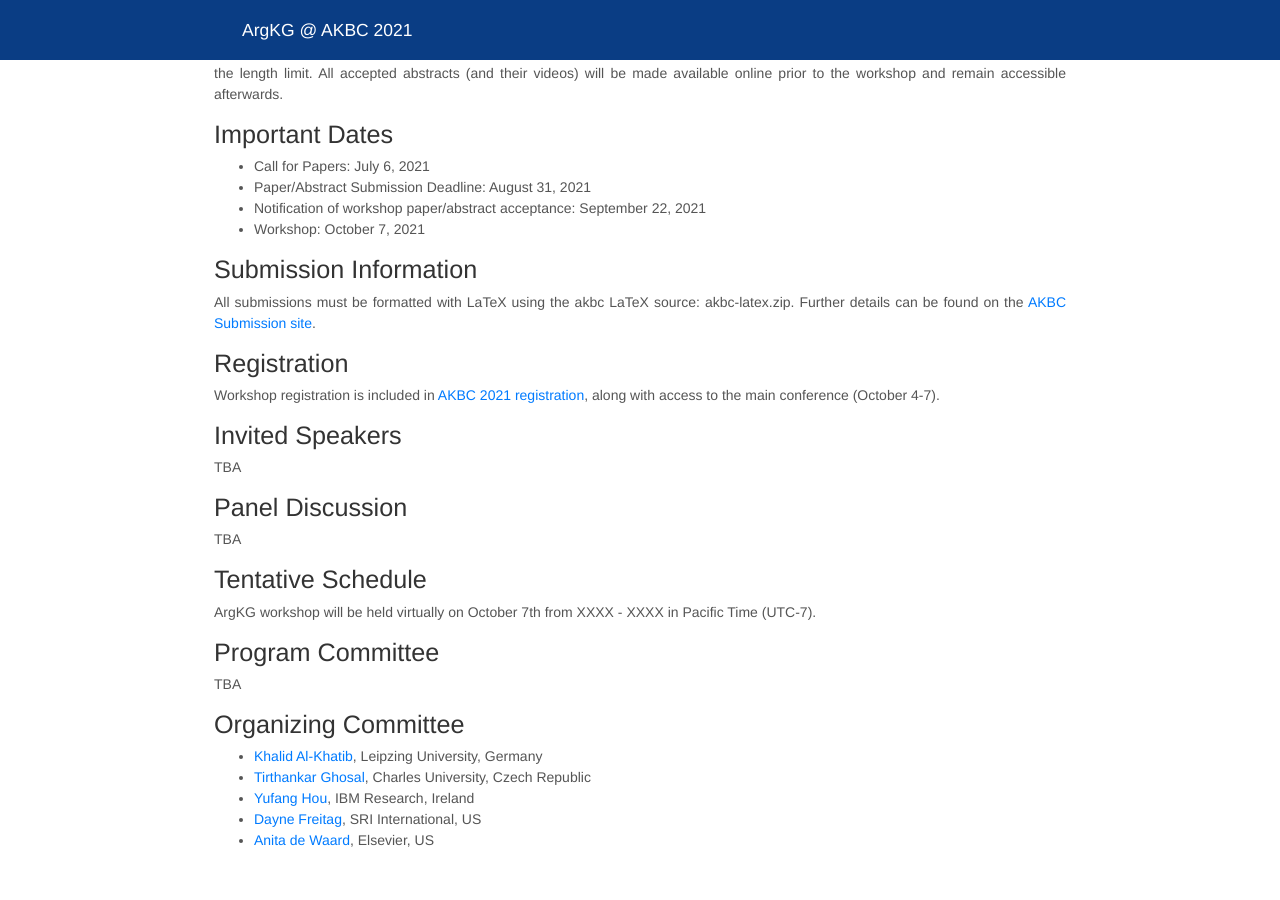
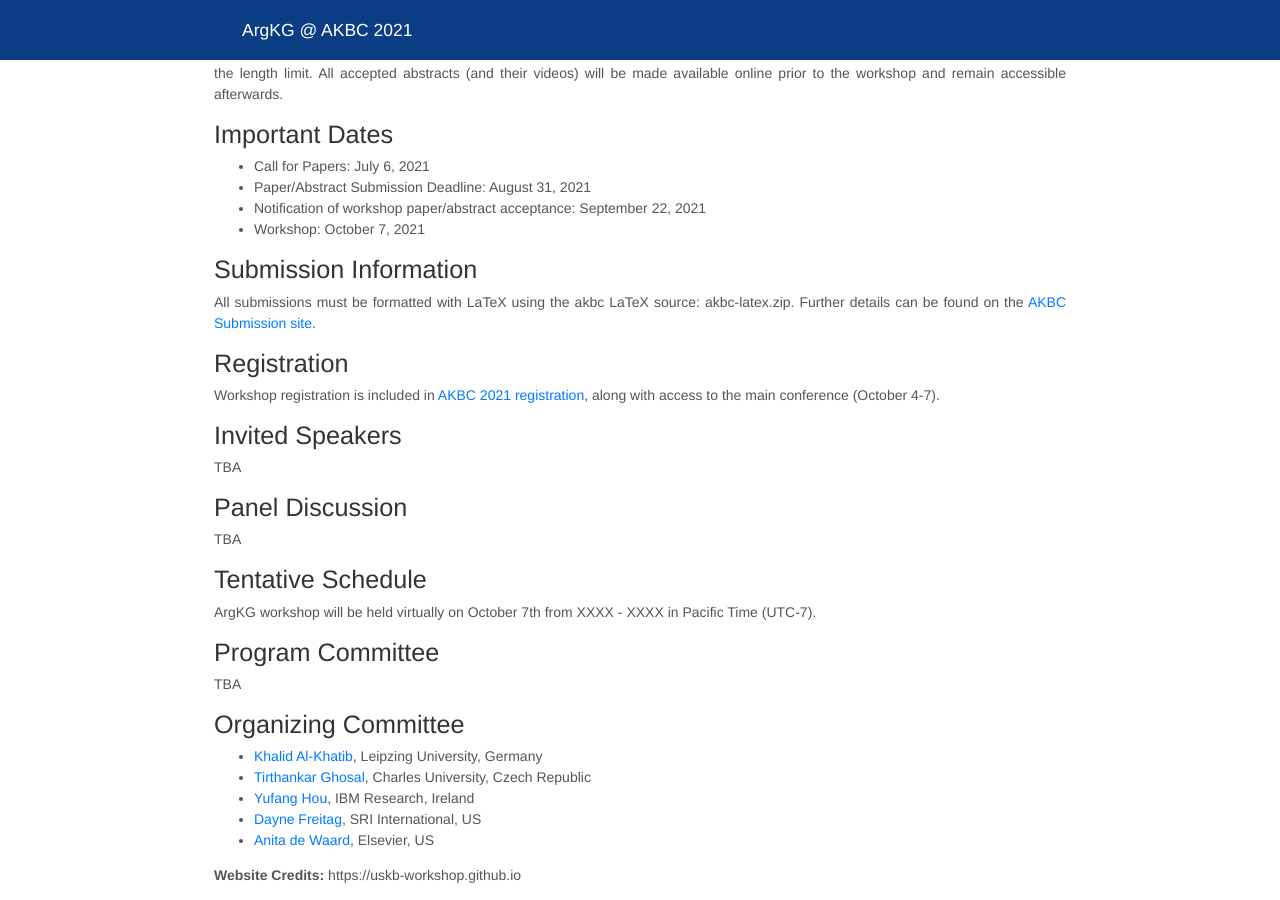
Before and after one commit to ArgKG/2021, a Jekyll site: the page built from index.md, in a window 1280 px wide and 900 px high, scrolled down 1026 px. Built offline with Jekyll 4.4.1, drawn with Linux system fonts in a browser that asks for light colours; nearby versions of some CDN libraries; before the commit the page ends 1891 px from its top, so only the background shows below that.

Commit message:
Update index.md

```diff
--- a/index.md
+++ b/index.md
@@ -121,3 +121,5 @@ TBA
 - [Yufang Hou](https://researcher.watson.ibm.com/researcher/view.php?person=ie-YHou), IBM Research, Ireland
 - [Dayne Freitag](https://www.sri.com/bios/dayne-freitag/), SRI International, US
 - [Anita de Waard](https://www.linkedin.com/in/anitadewaard/), Elsevier, US
+
+<b>Website Credits:</b> https://uskb-workshop.github.io
```
